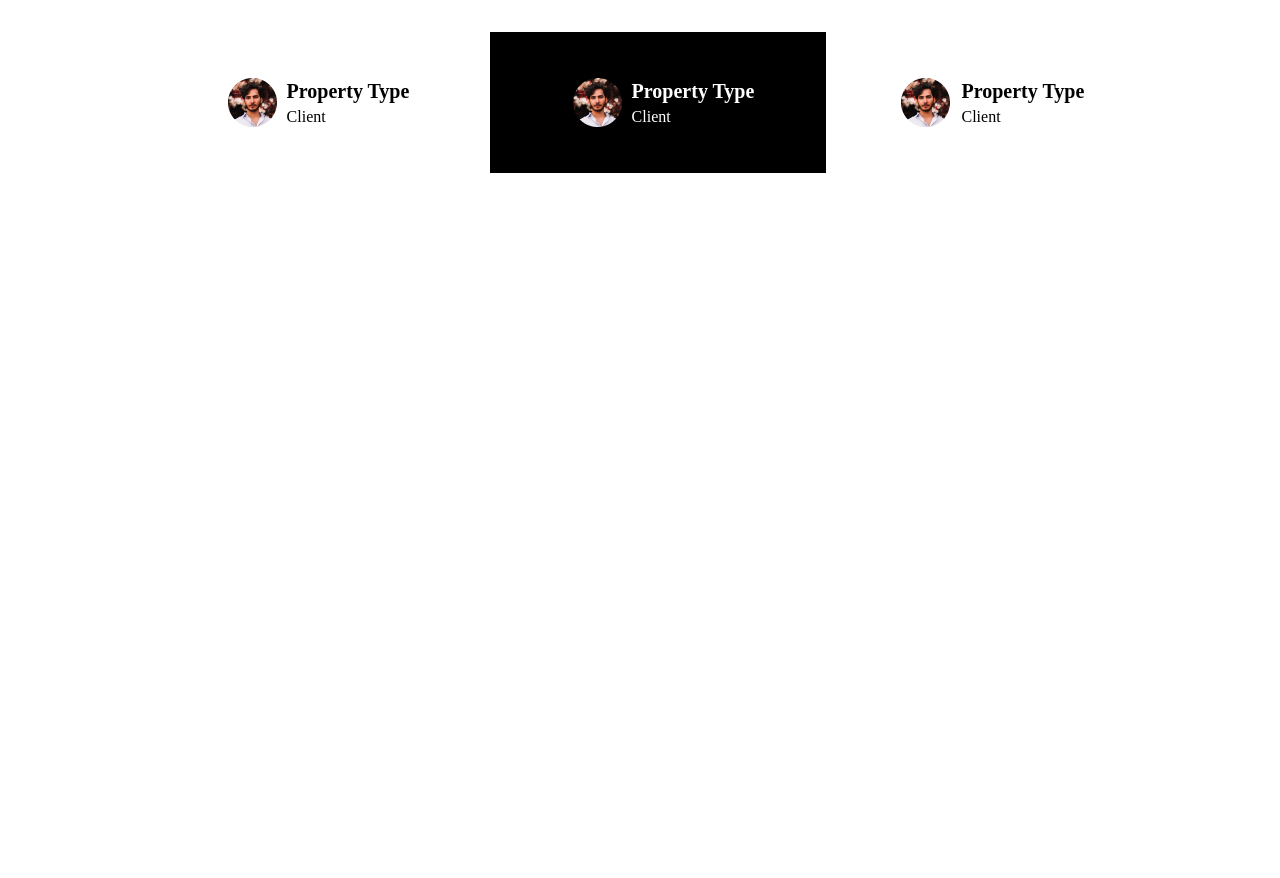
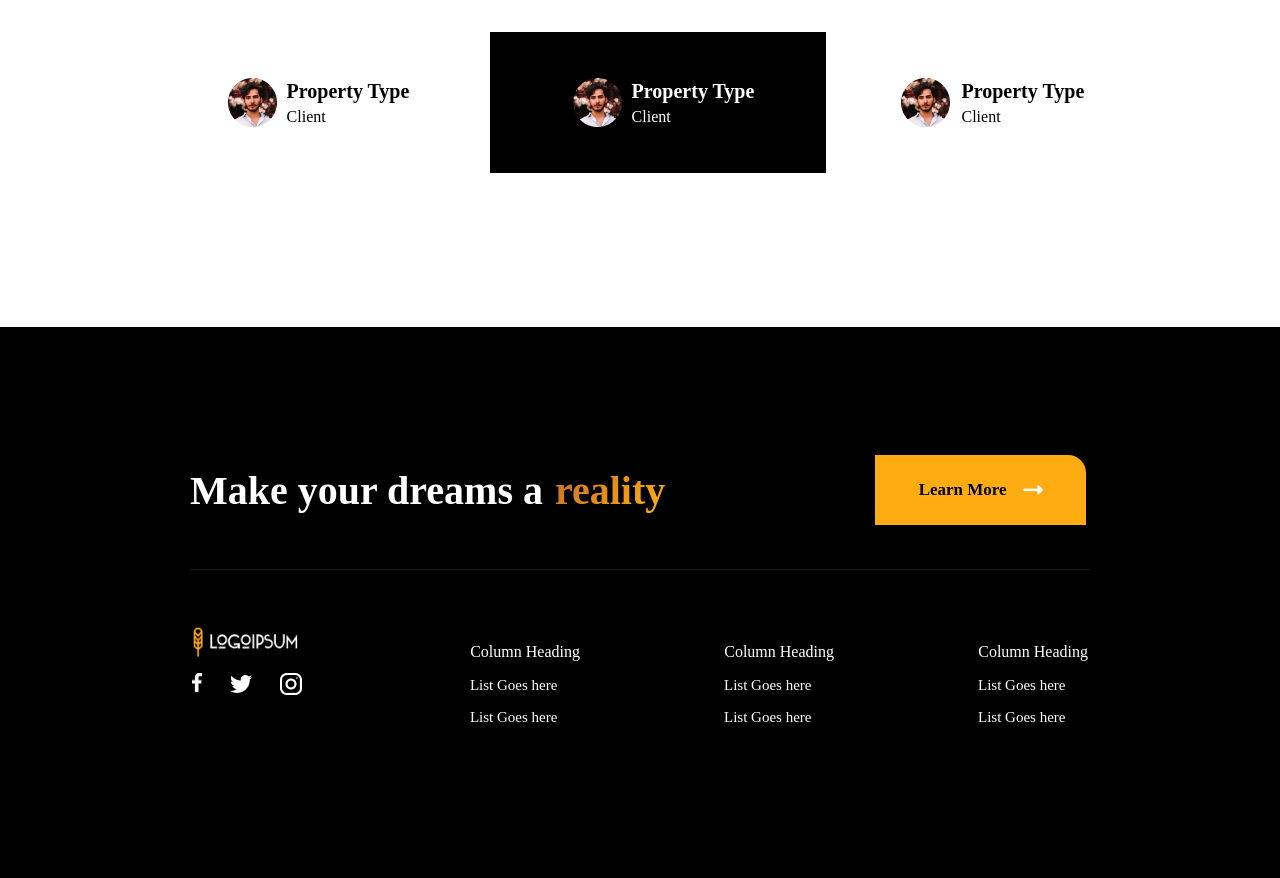
Before and after one commit to basitirfan-10p/10P-Html-Css, a plain HTML site: page index.html in a window 1280 px wide. Shown: the part 5013-5891 px from the top of the page. Before the commit the page ends 5340 px from the top, so only its background shows below. Drawn offline with Linux system fonts and the light colour scheme.

Commit message:
second commit with footer

```diff
--- a/index.html
+++ b/index.html
@@ -69,23 +69,19 @@
                 <div class="drop-down-row">
                     <div class="column">
                         <h2>Looking For</h2>
-                        <img class="arrow-icon" style="margin-left: 12px;"
-                            src="./asset/downarrow.png">
+                        <img class="arrow-icon" style="margin-left: 12px;" src="./asset/downarrow.png">
                     </div>
                     <div class="column">
                         <h2>Location</h2>
-                        <img class="arrow-icon" style="margin-left: 12px;"
-                            src="./asset/downarrow.png">
+                        <img class="arrow-icon" style="margin-left: 12px;" src="./asset/downarrow.png">
                     </div>
                     <div class="column">
                         <h2>Property Type</h2>
-                        <img class="arrow-icon" style="margin-left: 12px;"
-                            src="./asset/downarrow.png">
+                        <img class="arrow-icon" style="margin-left: 12px;" src="./asset/downarrow.png">
                     </div>
                     <div class="column">
                         <h2>Price</h2>
-                        <img class="arrow-icon" style="margin-left: 12px;"
-                            src="./asset/downarrow.png">
+                        <img class="arrow-icon" style="margin-left: 12px;" src="./asset/downarrow.png">
                     </div>
                 </div>
             </div>
@@ -260,10 +256,9 @@
                 <div class="client-column" style="background-color: black;">
                     <img class="client-img" style="margin-left: 12px;" src="./asset/Oval.png">
                     <div style="margin-left: 10px;">
-                        <h2 class="heading-content" style="color: white;""
-                        >Property Type</h2>
+                        <h2 class="heading-content" style="color: white;">Property Type</h2>
                         <p style=" display: flex; justify-content: flex-start; margin-top: -12px; color: white;">Client
-                            </p>
+                        </p>
                     </div>
                 </div>
                 <div class="client-column">
@@ -274,6 +269,69 @@
                     </div>
                 </div>
             </div>
+        </div>
+
+        <div>
+            <footer class="footer">
+                <div class="footer-container">
+                    <h1 style="font-size: 40px; height: 20px; color: white;">Make your dreams a</h1> &nbsp &nbsp <h1
+                        class="reality-div"> reality
+                    </h1>
+                    <button class="footer-learn-more-btn">
+                        Learn More
+                        <img style="margin-left: 12px;" src="./asset/Path.png">
+                    </button>
+                    <div class="seperator"></div>
+                    <div class="bottom-container">
+                        <div class="bottom-container-row">
+                            <div class="bottom-container-column" style="width: 180px;">
+                                <img style="width: 105px; height: 30px; margin-right: 28px;" src="./asset/Logo RealEstate.png">
+                                <div class="footer-logos">
+                                    <div>
+                                        <img style="width: 9.92px; height: 19.84px;" src="./asset/facebook.png">
+                                    </div>
+                                    <div>
+                                        <img style="width: 22px; height: 18px; margin-top: 2px;" src="./asset/twitter.png">
+                                    </div>
+                                    <div>
+                                        <img style="width: 22px; height: 22px;" src="./asset/instagram.png">
+                                    </div>
+                                </div>
+
+                            </div>
+                            <div class="bottom-container-column">
+                                <div style="width: 110px; float: right;">
+                                    <p style="color: white;">Column Heading</p>
+                                    <p style="text-align: left; color: white; font-size: 15px;">List Goes here</p>
+                                    <p style="text-align: left; color: white; font-size: 15px;">List Goes here</p>
+
+                                </div>
+
+                            </div>
+                            <div class="bottom-container-column">
+                                <div style="width: 110px; float: right;">
+                                    <p style="color: white;">Column Heading</p>
+                                    <p style="text-align: left; color: white; font-size: 15px;">List Goes here</p>
+                                    <p style="text-align: left; color: white; font-size: 15px;">List Goes here</p>
+
+                                </div>
+                            </div>
+                            <div class="bottom-container-column">
+                                <div style="width: 110px; float: right;">
+                                    <p style="color: white;">Column Heading</p>
+                                    <p style="text-align: left; color: white; font-size: 15px;">List Goes here</p>
+                                    <p style="text-align: left; color: white; font-size: 15px;">List Goes here</p>
+
+                                </div>
+                            </div>
+                        </div>
+
+
+                    </div>
+                </div>
+
+
+            </footer>
         </div>
 
 
--- a/styles.css
+++ b/styles.css
@@ -365,3 +365,71 @@ body {
     font-size: 20px;
     display: flex;
 }
+
+.footer {
+    height: 551px;
+    background-color: black;
+    display: flex;
+    align-items: center;
+    justify-content: center;
+}
+
+.footer-container {
+    height: 325px;
+    display: flex;
+    width: 900px;
+    background-color: black;
+    margin: 0 auto;
+    flex-wrap: wrap;
+}
+
+.reality-div {
+    font-size: 40px;
+    background: -webkit-linear-gradient(139.15deg, #FFAC12 5.46%, #C87224 96.96%);
+    -webkit-background-clip: text;
+    -webkit-text-fill-color: transparent;
+    height: 50px;
+}
+
+.footer-learn-more-btn {
+    border-width: 0;
+    color: black;
+    font-weight: bold;
+    height: 70px;
+    width: 211px;
+    font-family: 'DMSans';
+    font-size: 17px;
+    margin-top: 100px;
+    background: #FFAC12;
+    border-radius: 0px 18px 0px 0px;
+    margin-top: 15px;
+    margin-left: 210px;
+}
+
+.seperator {
+    width: 900px;
+    height: 1px;
+    background: white;
+    opacity: 0.1;
+    margin-top: -15px;
+}
+
+.bottom-container-row {
+    display: flex;
+    flex-direction: row;
+    justify-content: space-around;
+    width: 900px;
+    height: 100px;
+}
+
+.bottom-container-column {
+    width: 336px;
+    border: 2px solid;
+    text-align: right;
+}
+
+.footer-logos {
+    display: flex;
+    gap: 28px;
+    margin-top: 12px;
+}
```
Also changed, not shown: asset/facebook.png (added), asset/instagram.png (added), asset/twitter.png (added). Lines whose indentation alone changed are shown as unchanged.
